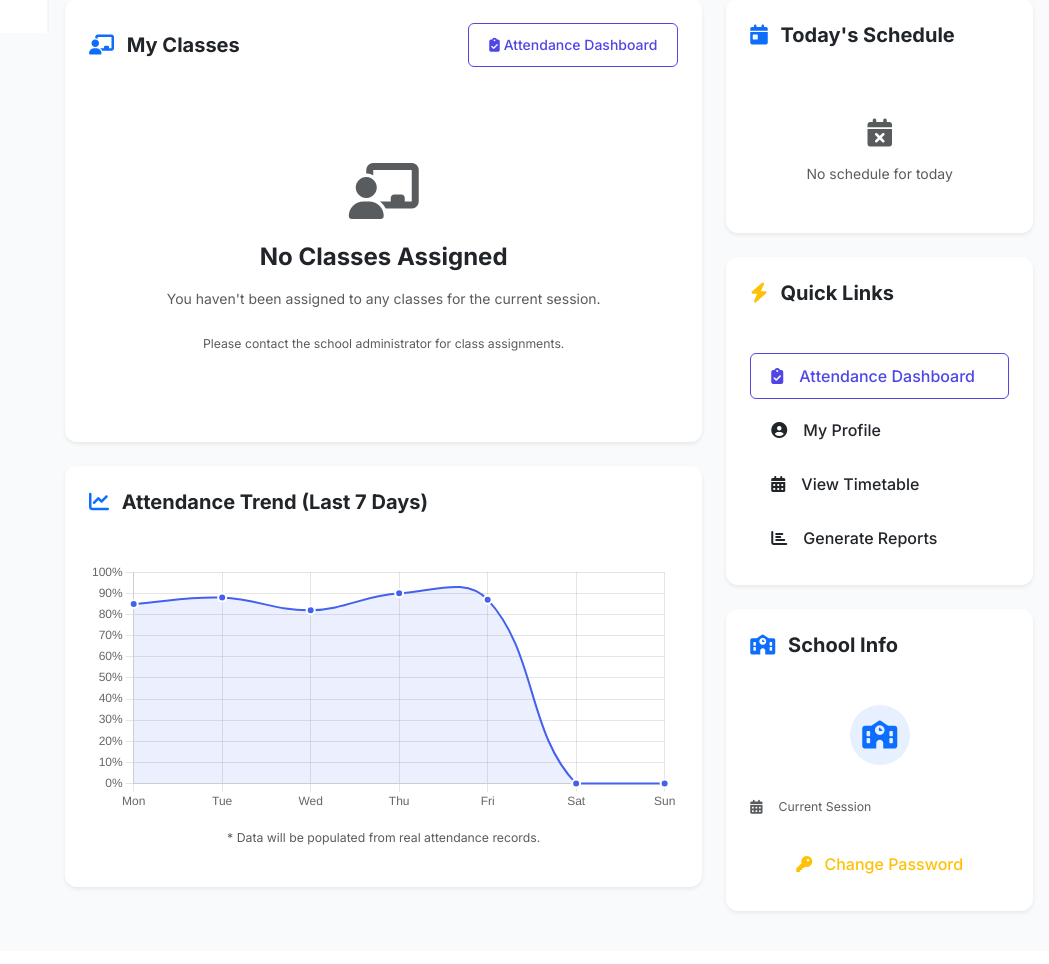
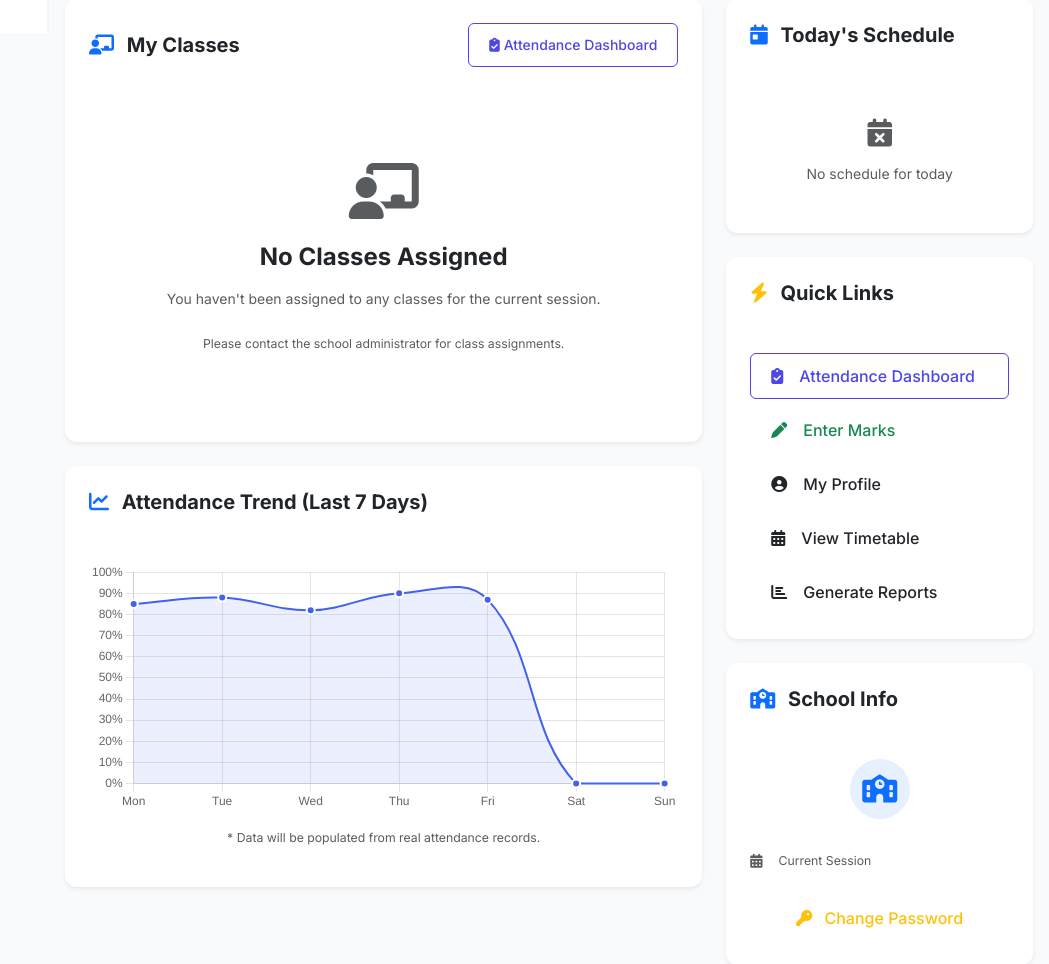
Before and after one commit to Anmol2121/call_me_daddy, a Python web app: template templates/teacher_dashboard.html in a window 1280 px wide. Shown: the part 767-1731 px from the top of the page, without its empty margins (231-1280 px from the left). Before the commit the page ends 1681 px from the top, so only its background shows below. Run offline with Jinja, Linux system fonts and the light colour scheme; the template is opened without the code that fills it, so the values that code supplies are empty.

Commit message:
Update teacher_dashboard.html

```diff
--- a/templates/teacher_dashboard.html
+++ b/templates/teacher_dashboard.html
@@ -315,6 +315,10 @@
                     <a href="{{ url_for('teacher_attendance_dashboard') }}" class="btn btn-outline-primary text-start">
                         <i class="fas fa-clipboard-check me-3"></i>Attendance Dashboard
                     </a>
+                    <!-- NEW: Enter Marks Link -->
+                    <a href="{{ url_for('teacher_exams') }}" class="btn btn-outline-success text-start">
+                        <i class="fas fa-pen me-3"></i>Enter Marks
+                    </a>
                     <a href="{{ url_for('teacher_profile') }}" class="btn btn-outline-dark text-start">
                         <i class="fas fa-user-circle me-3"></i>My Profile
                     </a>
```
